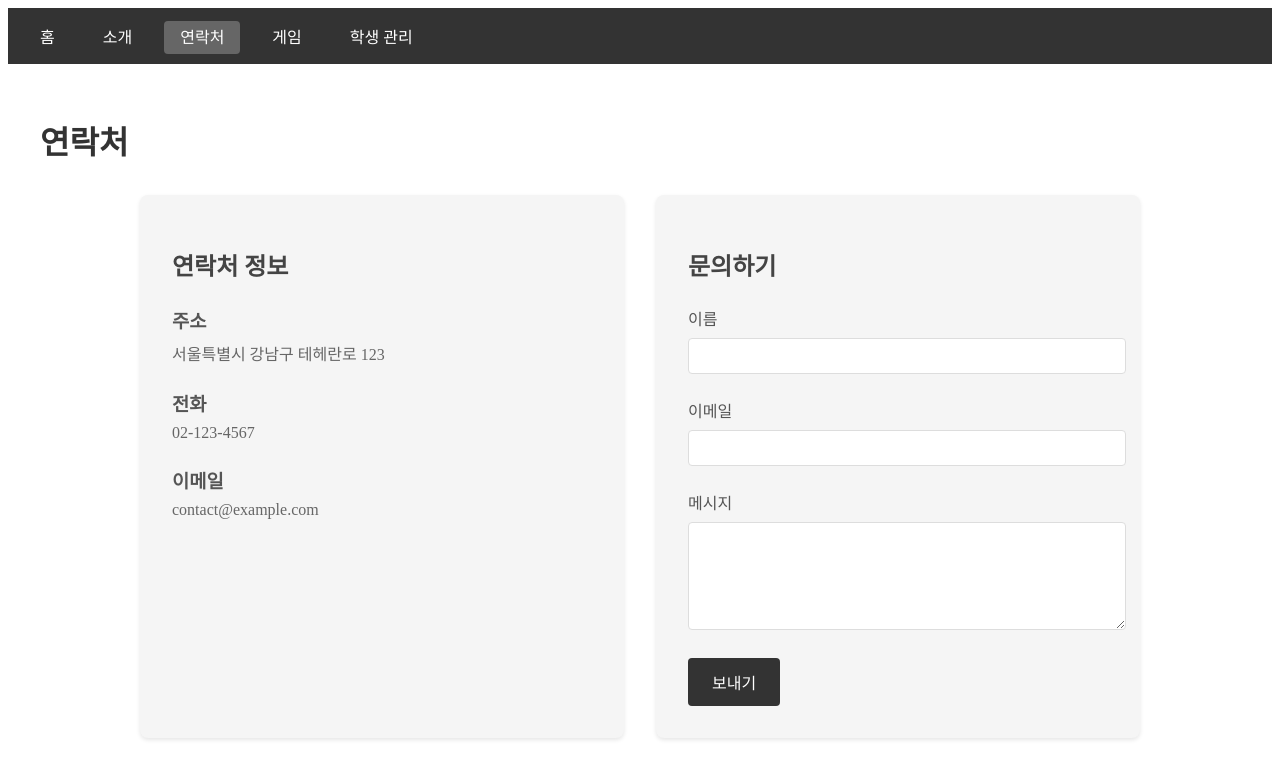
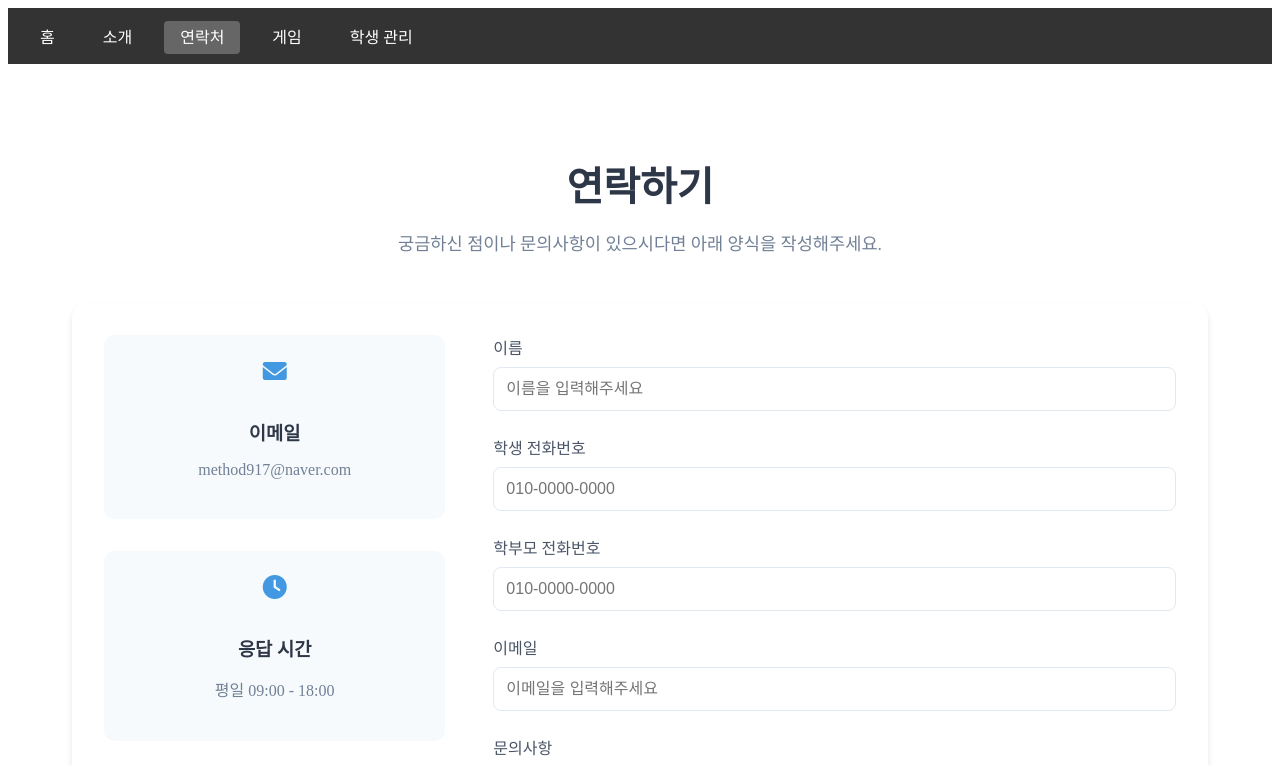
Before and after one commit to dododong76/new, a SvelteKit app: page /contact in a window 1280 px wide. Shown: the top 765 px of the page. Built offline with nearby package versions, Linux system fonts and the light colour scheme.

Commit message:
Update contact page with modern UI

```diff
--- a/src/app.html
+++ b/src/app.html
@@ -1,12 +1,16 @@
-<!doctype html>
+<!DOCTYPE html>
 <html lang="en">
   <head>
     <meta charset="utf-8" />
     <link rel="icon" href="%sveltekit.assets%/favicon.png" />
+    <link
+      rel="stylesheet"
+      href="https://cdnjs.cloudflare.com/ajax/libs/font-awesome/6.0.0/css/all.min.css"
+    />
     <meta name="viewport" content="width=device-width, initial-scale=1" />
     %sveltekit.head%
   </head>
   <body data-sveltekit-preload-data="hover">
-		<div>%sveltekit.body%</div>
+    <div style="display: contents">%sveltekit.body%</div>
   </body>
 </html>
--- a/src/routes/contact/+page.svelte
+++ b/src/routes/contact/+page.svelte
@@ -1,115 +1,241 @@
-<h1>연락처</h1>
+<script>
+  let formData = {
+    name: '',
+    studentPhone: '',
+    parentPhone: '',
+    email: '',
+    message: ''
+  };
+
+  function handleSubmit() {
+    // 폼 제출 로직
+    alert('메시지가 전송되었습니다!');
+    formData = {
+      name: '',
+      studentPhone: '',
+      parentPhone: '',
+      email: '',
+      message: ''
+    };
+  }
+</script>
 
 <div class="contact-container">
+  <div class="contact-header">
+    <h1>연락하기</h1>
+    <p>궁금하신 점이나 문의사항이 있으시다면 아래 양식을 작성해주세요.</p>
+  </div>
+
+  <div class="contact-content">
     <div class="contact-info">
-    <h2>연락처 정보</h2>
-    <div class="info-item">
-      <h3>주소</h3>
-      <p>서울특별시 강남구 테헤란로 123</p>
+      <div class="info-card">
+        <i class="fas fa-envelope"></i>
+        <h3>이메일</h3>
+        <p>method917@naver.com</p>
       </div>
-    <div class="info-item">
-      <h3>전화</h3>
-      <p>02-123-4567</p>
+      <div class="info-card">
+        <i class="fas fa-clock"></i>
+        <h3>응답 시간</h3>
+        <p>평일 09:00 - 18:00</p>
       </div>
-    <div class="info-item">
-      <h3>이메일</h3>
-      <p>contact@example.com</p>
+      <div class="info-card">
+        <i class="fas fa-map-marker-alt"></i>
+        <h3>블로그</h3>
+        <a href="https://blog.naver.com/method917" target="_blank">https://blog.naver.com/method917</a>
       </div>
     </div>
 
-  <form class="contact-form">
-    <h2>문의하기</h2>
+    <form class="contact-form" on:submit|preventDefault={handleSubmit}>
       <div class="form-group">
         <label for="name">이름</label>
-      <input type="text" id="name" name="name" required>
+        <input
+          type="text"
+          id="name"
+          bind:value={formData.name}
+          required
+          placeholder="이름을 입력해주세요"
+        />
       </div>
+
+      <div class="form-group">
+        <label for="studentPhone">학생 전화번호</label>
+        <input
+          type="tel"
+          id="studentPhone"
+          bind:value={formData.studentPhone}
+          required
+          placeholder="010-0000-0000"
+          pattern="[0-9]{3}-[0-9]{4}-[0-9]{4}"
+        />
+      </div>
+
+      <div class="form-group">
+        <label for="parentPhone">학부모 전화번호</label>
+        <input
+          type="tel"
+          id="parentPhone"
+          bind:value={formData.parentPhone}
+          required
+          placeholder="010-0000-0000"
+          pattern="[0-9]{3}-[0-9]{4}-[0-9]{4}"
+        />
+      </div>
+
       <div class="form-group">
         <label for="email">이메일</label>
-      <input type="email" id="email" name="email" required>
+        <input
+          type="email"
+          id="email"
+          bind:value={formData.email}
+          required
+          placeholder="이메일을 입력해주세요"
+        />
       </div>
+
       <div class="form-group">
-      <label for="message">메시지</label>
-      <textarea id="message" name="message" rows="5" required></textarea>
+        <label for="message">문의사항</label>
+        <textarea
+          id="message"
+          bind:value={formData.message}
+          rows="5"
+          required
+          placeholder="문의사항을 입력해주세요"
+        ></textarea>
       </div>
-    <button type="submit">보내기</button>
+
+      <button type="submit" class="submit-btn">
+        메시지 보내기
+      </button>
     </form>
+  </div>
 </div>
 
 <style>
-  h1 {
-    color: #333;
-    margin-bottom: 2rem;
+  .contact-container {
+    max-width: 1200px;
+    margin: 0 auto;
+    padding: 2rem;
   }
 
-  .contact-container {
-    display: grid;
-    grid-template-columns: 1fr 1fr;
-    gap: 2rem;
-    max-width: 1000px;
-    margin: 0 auto;
+  .contact-header {
+    text-align: center;
+    margin-bottom: 3rem;
   }
 
-  .contact-info, .contact-form {
-    background: #f5f5f5;
-    padding: 2rem;
-    border-radius: 8px;
-    box-shadow: 0 2px 4px rgba(0,0,0,0.1);
+  .contact-header h1 {
+    font-size: 2.5rem;
+    color: #2d3748;
+    margin-bottom: 1rem;
   }
 
-  h2 {
-    color: #444;
-    margin-bottom: 1.5rem;
+  .contact-header p {
+    color: #718096;
+    font-size: 1.1rem;
   }
 
-  .info-item {
-    margin-bottom: 1.5rem;
+  .contact-content {
+    display: grid;
+    grid-template-columns: 1fr 2fr;
+    gap: 3rem;
+    background: white;
+    border-radius: 15px;
+    box-shadow: 0 4px 6px rgba(0, 0, 0, 0.1);
+    padding: 2rem;
   }
 
-  h3 {
-    color: #555;
+  .contact-info {
+    display: flex;
+    flex-direction: column;
+    gap: 2rem;
+  }
+
+  .info-card {
+    background: #f7fafc;
+    padding: 1.5rem;
+    border-radius: 10px;
+    text-align: center;
+  }
+
+  .info-card i {
+    font-size: 1.5rem;
+    color: #4299e1;
+    margin-bottom: 1rem;
+  }
+
+  .info-card h3 {
+    color: #2d3748;
     margin-bottom: 0.5rem;
   }
 
-  p {
-    color: #666;
-    margin: 0;
+  .info-card p, .info-card a {
+    color: #718096;
+    text-decoration: none;
+  }
+
+  .info-card a:hover {
+    color: #4299e1;
+  }
+
+  .contact-form {
+    display: flex;
+    flex-direction: column;
+    gap: 1.5rem;
   }
 
   .form-group {
-    margin-bottom: 1.5rem;
+    display: flex;
+    flex-direction: column;
+    gap: 0.5rem;
   }
 
-  label {
-    display: block;
-    margin-bottom: 0.5rem;
-    color: #555;
+  .form-group label {
+    color: #4a5568;
+    font-weight: 500;
   }
 
-  input, textarea {
-    width: 100%;
-    padding: 0.5rem;
-    border: 1px solid #ddd;
-    border-radius: 4px;
+  .form-group input, .form-group textarea {
+    padding: 0.75rem;
+    border: 1px solid #e2e8f0;
+    border-radius: 8px;
     font-size: 1rem;
+    transition: border-color 0.2s;
   }
 
-  button {
-    background-color: #333;
-    color: white;
-    padding: 0.75rem 1.5rem;
-    border: none;
-    border-radius: 4px;
-    cursor: pointer;
-    font-size: 1rem;
+  .form-group input:focus, .form-group textarea:focus {
+    outline: none;
+    border-color: #4299e1;
+    box-shadow: 0 0 0 3px rgba(66, 153, 225, 0.1);
   }
 
-  button:hover {
-    background-color: #444;
+  .submit-btn {
+    background: #4299e1;
+    color: white;
+    padding: 1rem;
+    border: none;
+    border-radius: 8px;
+    font-size: 1.1rem;
+    font-weight: 600;
+    cursor: pointer;
+    transition: background-color 0.2s;
+  }
+
+  .submit-btn:hover {
+    background: #3182ce;
   }
 
   @media (max-width: 768px) {
-    .contact-container {
+    .contact-content {
       grid-template-columns: 1fr;
+    }
+
+    .contact-info {
+      flex-direction: row;
+      flex-wrap: wrap;
+    }
+
+    .info-card {
+      flex: 1 1 calc(33.333% - 1rem);
+      min-width: 200px;
     }
   }
 </style>
```
Lines whose indentation alone changed are shown as unchanged.
